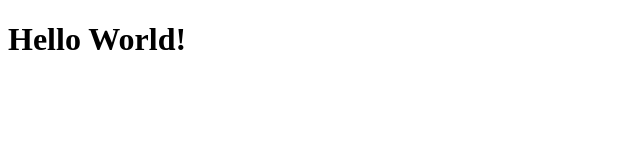
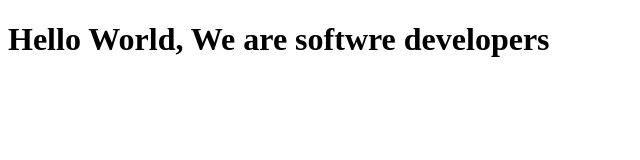
Before and after one commit to KUBAHO3/TributePageMicroverse, a plain HTML site: page index.html in a window 1280 px wide. Shown: the whole page, without its empty margins (0-640 px from the left). Drawn offline with Linux system fonts and the light colour scheme.

Commit message:
added we are software deveopers to it

```diff
--- a/index.html
+++ b/index.html
@@ -7,6 +7,6 @@
     <title>TributePage</title>
 </head>
 <body>
-    <h1>Hello World!</h1>
+    <h1>Hello World, We are softwre developers</h1>
 </body>
 </html>
```
